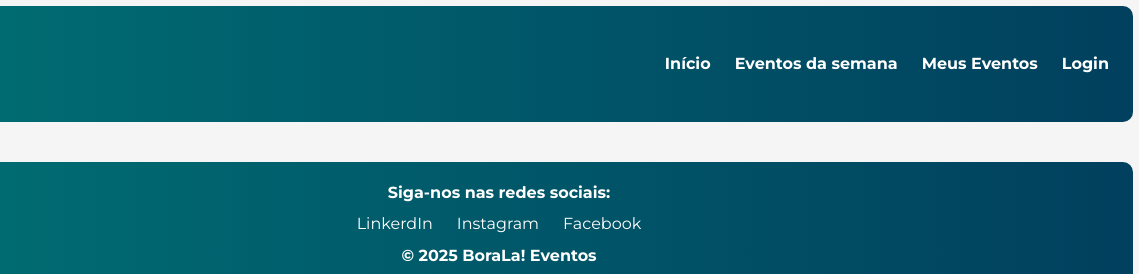
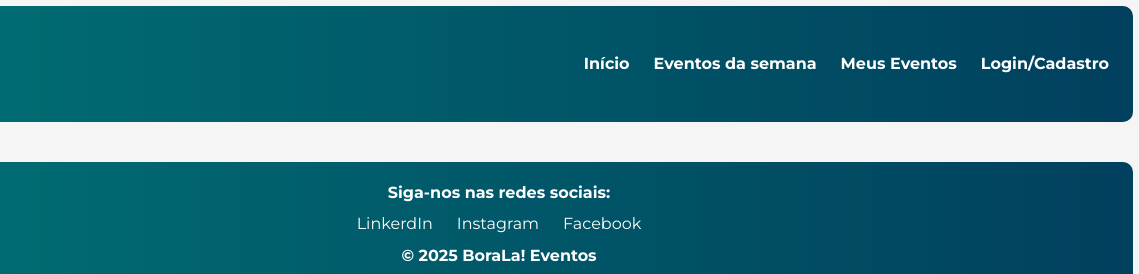
Before and after one commit to omarianoeduardo/projeto-frontend, a plain HTML site: page login.html in a window 1280 px wide. Shown: the top 274 px of the page, 141-1280 px from the left. Drawn offline with Linux system fonts and the light colour scheme.

Commit message:
Add files via upload

```diff
--- a/login.html
+++ b/login.html
@@ -18,7 +18,7 @@
                 <a href="index.html">Início</a>
                 <a href="eventossemanal.html">Eventos da semana</a>
                 <a href="meuseventos.html">Meus Eventos</a>
-                <a href="login.html">Login</a>
+                <a href="login.html">Login/Cadastro</a>
               </nav>
         </header>
 
```
Also changed, not shown: contato.html (+1 -0 lines), eventossemanal.html (+1 -0 lines), meuseventos.html (+1 -0 lines).
